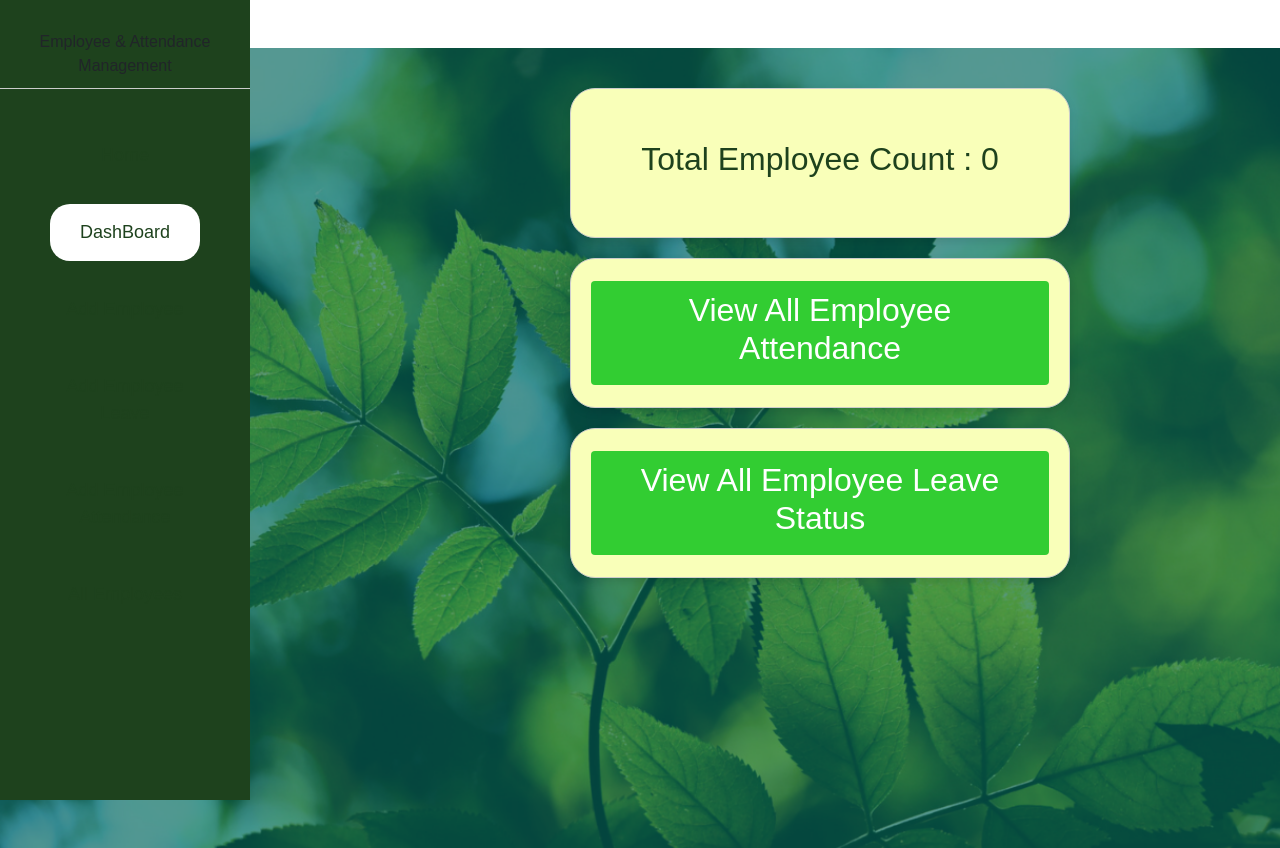
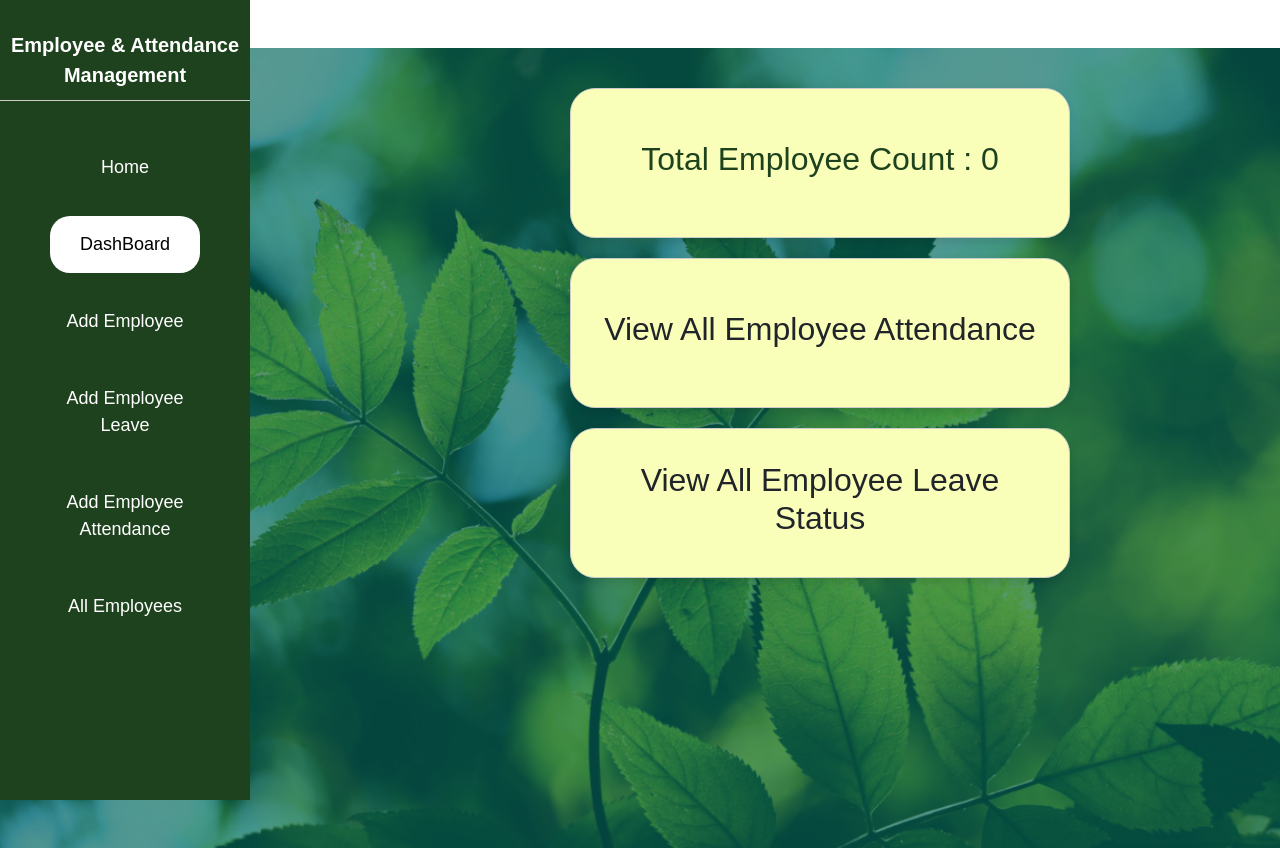
Before and after one commit to DinidiGallage/Daluhena_Tea_Estate_Management, a React (Create React App) app in the folder frontend/: page /dashboard in a window 1280 px wide. Shown: the top 848 px of the page. Built offline with nearby package versions, Linux system fonts and the light colour scheme; no server answers.

Commit message:
Update side nav bar style

```diff
--- a/frontend/src/components/AddEmployee.js
+++ b/frontend/src/components/AddEmployee.js
@@ -43,7 +43,7 @@ export default function AddEmployee() {
   }
 
   return (
-    <div className="container mt-5" style={{ marginLeft: "220px" }}>
+    <div className="container mt-5" style={{ marginLeft: "250px" }}>
       <h2>Add New Employee</h2>
       <form onSubmit={sendData}>
 
--- a/frontend/src/components/AddEmployeeLeave.js
+++ b/frontend/src/components/AddEmployeeLeave.js
@@ -45,7 +45,7 @@ export default function AddEmployeeLeave() {
   }
 
   return (
-    <div className="container mt-5" style={{ marginLeft: "220px" }}>
+    <div className="container mt-5" style={{ marginLeft: "250px" }}>
       <h2>Add New Employee Leave</h2>
       <form onSubmit={sendData} className="row">
         <div className="col-md-6">
--- a/frontend/src/components/AllEmployeeAttendance.js
+++ b/frontend/src/components/AllEmployeeAttendance.js
@@ -61,7 +61,7 @@ function AllEmployeeAttendance() {
     };
 
     return (
-        <div className="container mt-5" style={{ marginLeft: "220px" }}>
+        <div className="container mt-5" style={{ marginLeft: "250px" }}>
             <h1>All Attendance Details</h1>
             {error && <div className="alert alert-danger" role="alert">{error}</div>}
             <div className="input-group mb-3" style={{ width: "300px" }}>
--- a/frontend/src/components/AllEmployeeLeaves.js
+++ b/frontend/src/components/AllEmployeeLeaves.js
@@ -61,7 +61,7 @@ function AllEmployeeLeaves() {
     };
 
     return (
-        <div className="container mt-5" style={{ marginLeft: "220px" }}>
+        <div className="container mt-5" style={{ marginLeft: "250px" }}>
             <h1>All Leave Details</h1>
             {error && <div className="alert alert-danger" role="alert">{error}</div>}
             <div className="input-group mb-3" style={{ width: "300px" }}>
--- a/frontend/src/components/AllEmployeesDisplay.js
+++ b/frontend/src/components/AllEmployeesDisplay.js
@@ -60,7 +60,7 @@ function AllEmployeesDisplay() {
     };
 
     return (
-        <div className="container mt-5" style={{ marginLeft: "220px" }}>
+        <div className="container mt-5" style={{ marginLeft: "250px" }}>
             <h1>All Employees</h1>
             {error && <div className="alert alert-danger" role="alert">{error}</div>}
             <div className="input-group mb-3" style={{ width: "300px" }}> {/* Adjust the width here */}
--- a/frontend/src/components/Dashboard.js
+++ b/frontend/src/components/Dashboard.js
@@ -30,13 +30,13 @@ function Dashboard() {
           {/* Use Link to navigate to AllAttendanceDetails.js */}
           <Link to="/all-attendance-details">
             {/*all-attendance-details*/}
-            <button className="btn btn-primary mr-2"><h2> View All Employee Attendance </h2></button>
+            <button className="btn "><h2> View All Employee Attendance </h2></button>
           </Link>
         </div>
 
         <div className="tile">
           <Link to="/all-leave-details">
-            <button className="btn btn-primary mr-2"><h2> View All Employee Leave Status </h2></button>
+            <button className="btn btn"><h2> View All Employee Leave Status </h2></button>
           </Link>
         </div>
       </div>
--- a/frontend/src/components/Header.js
+++ b/frontend/src/components/Header.js
@@ -4,26 +4,27 @@ import { NavLink } from "react-router-dom";
 function Header() {
     return (
         <nav className="side-nav">
-            <div className="brand">Employee & Attendance Management</div>
-            <div className="navbar">
+            <div className="brand" style={{ color: "white", fontWeight: "bold", textAlign: "center", fontSize: "20px" }}>
+                    Employee & Attendance Management</div>
+            <div className="navbar" >
                 <ul className="navbar-nav flex-column">
                     <li className="nav-item">
-                        <NavLink  className="nav-link" activeClassName="active" to="/" style={{ color: "#1E421D" }}>Home</NavLink>
+                        <NavLink  className="nav-link" activeClassName="active" to="/" >Home</NavLink>
                     </li>
                     <li className="nav-item">
-                        <NavLink exact className="nav-link" activeClassName="active" to="/Dashboard" style={{ color: "#1E421D" }}>DashBoard</NavLink>
+                        <NavLink exact className="nav-link" activeClassName="active" to="/Dashboard" >DashBoard</NavLink>
                     </li>
                     <li className="nav-item">
-                        <NavLink className="nav-link" activeClassName="active" to="/employee/add" style={{ color: "#1E421D" }}>Add Employee</NavLink>
+                        <NavLink className="nav-link" activeClassName="active" to="/employee/add" >Add Employee</NavLink>
                     </li>
                     <li className="nav-item">
-                        <NavLink className="nav-link" activeClassName="active" to="/EmployeeLeave/add" style={{ color: "#1E421D" }}>Add Employee Leave</NavLink>
+                        <NavLink className="nav-link" activeClassName="active" to="/EmployeeLeave/add" >Add Employee Leave</NavLink>
                     </li>
                     <li className="nav-item">
-                        <NavLink className="nav-link" activeClassName="active" to="/EmployeeAttendance/add" style={{ color: "#1E421D" }}>Add Employee Attendance</NavLink>
+                        <NavLink className="nav-link" activeClassName="active" to="/EmployeeAttendance/add" >Add Employee Attendance</NavLink>
                     </li>
                     <li className="nav-item">
-                        <NavLink className="nav-link" activeClassName="active" to="/all-employees" style={{ color: "#1E421D" }}>All Employees</NavLink>
+                      <NavLink className="nav-link" activeClassName="active" to="/all-employees" >All Employees</NavLink>
                     </li>
                 </ul>
             </div>
```
